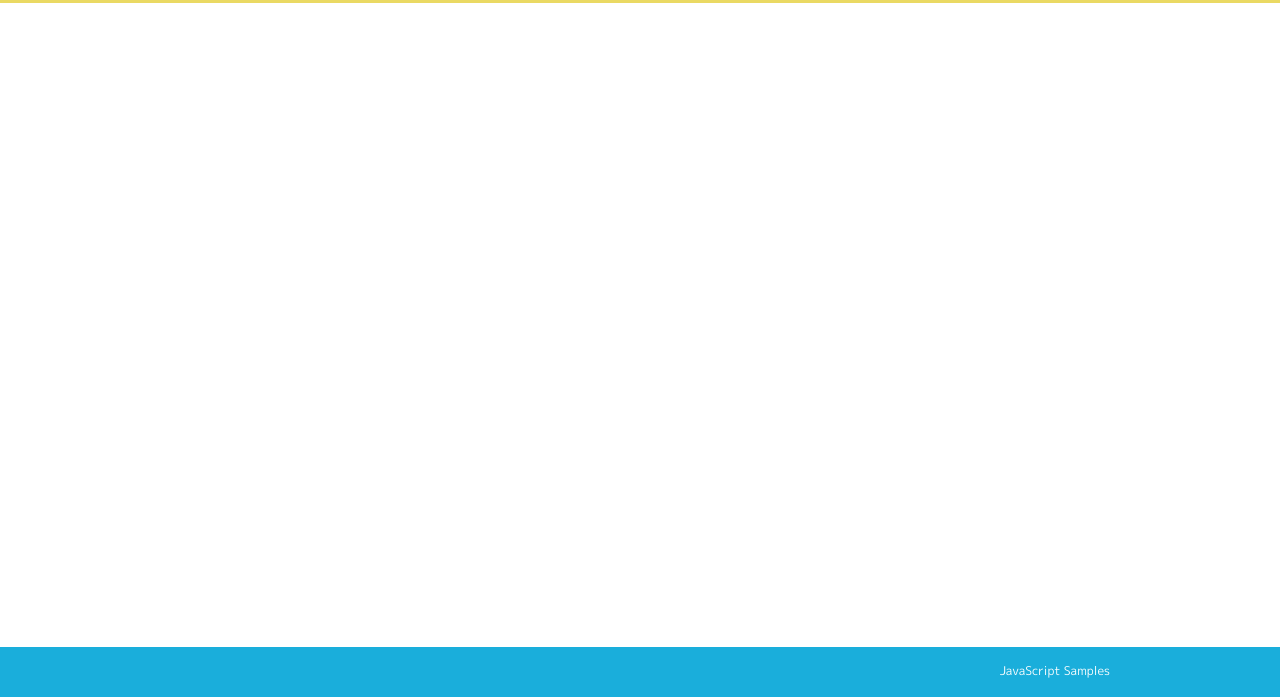
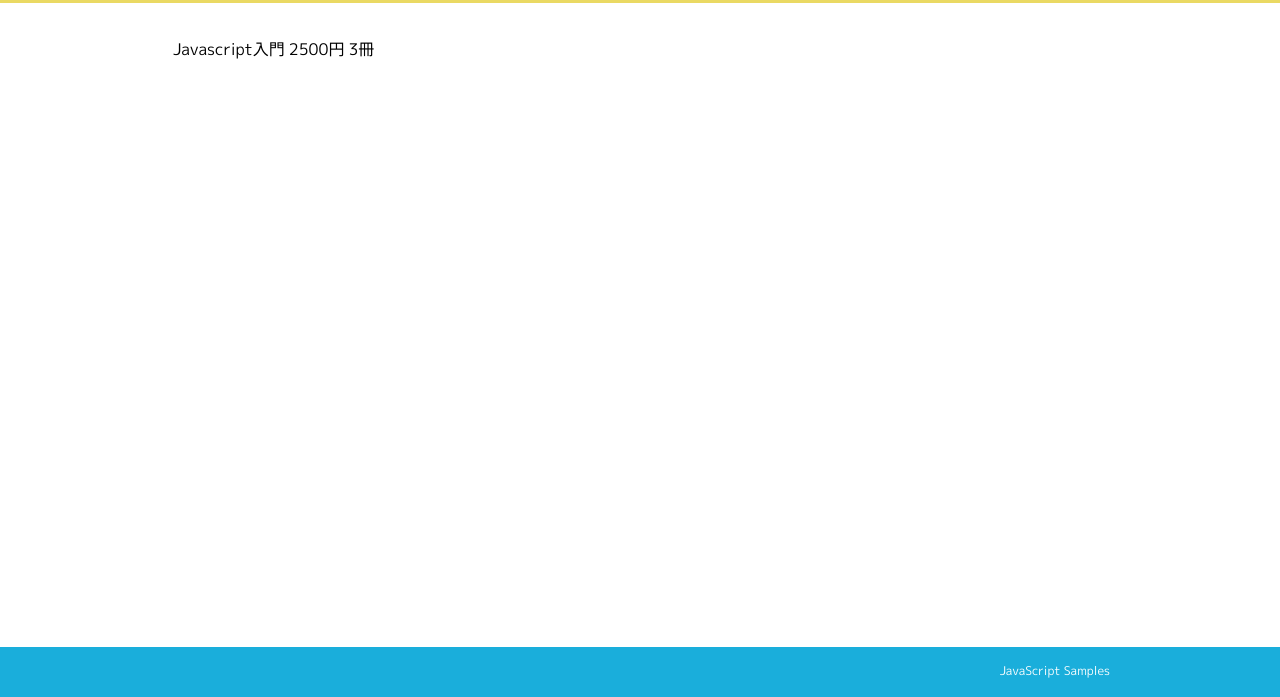
Before and after one commit to Serizawa1994/javascript, a plain HTML site: page sample.html in a window 1280 px wide. Shown: the part 103-800 px from the top of the page. Drawn offline with Linux system fonts and the light colour scheme.

Commit message:
studying how to insert Object to HTML on javascript

```diff
--- a/sample.html
+++ b/sample.html
@@ -18,6 +18,13 @@
 <main>
 <div class="container">
 <section>
+    <table>
+        <tr>
+            <td id="title"></td>
+            <td id="price"></td>
+            <td id="stock"></td>
+        </tr>
+    </table>
 
 </section>
 </div><!-- /.container -->
@@ -32,11 +39,11 @@
     'use strict';
 
     let jsbook = {title: 'Javascript入門', price: 2500, stock: 3};
-    console.log(jsbook);
-    console.log(jsbook.title);
-    console.log(jsbook['price']);
-    jsbook.stock = 10;
-    console.log(jsbook['stock']);
+
+    document.getElementById("title").textContent = jsbook.title;
+    document.getElementById("price").textContent = jsbook.price + "円";
+    document.getElementById("stock").textContent = jsbook.stock + "冊";
+
 </script>
 </body>
 </html>
```
